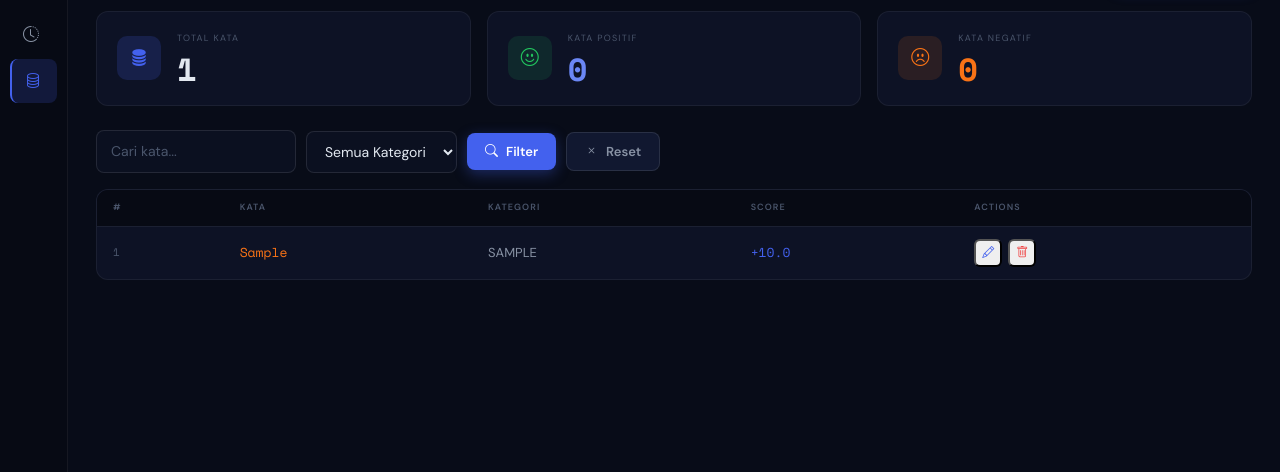
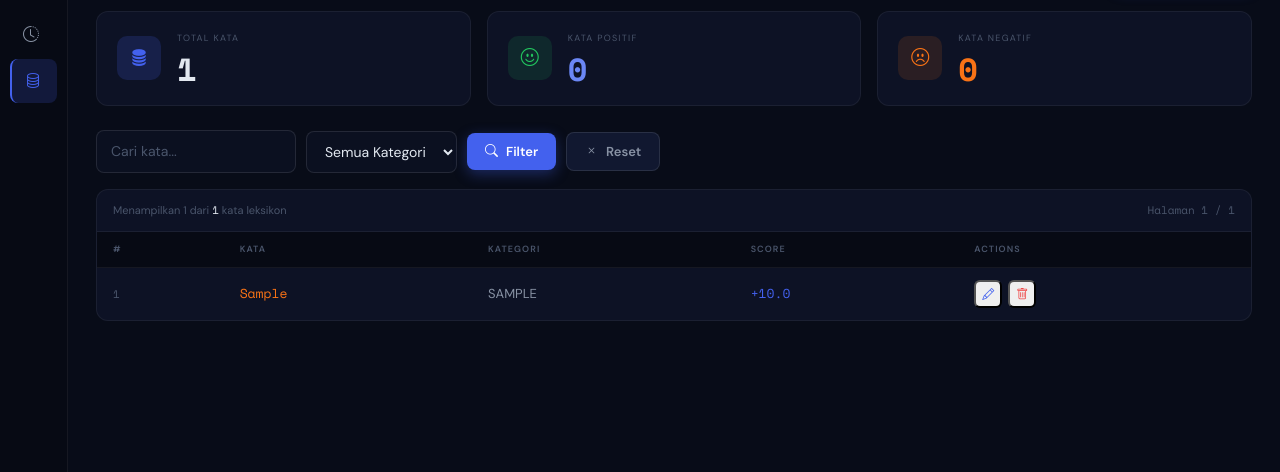
Before and after one commit to dmsfzn/Tugas-Akhir, a Flask app: page /pegawai/lexicon in a window 1280 px wide. Shown: the part 141-613 px from the top of the page. Run offline with Flask 3, Linux system fonts and the light colour scheme; the visitor is signed in with stand-in values (Sample User, id 1); tables that the repository leaves empty or names only in its code hold one stand-in row (values such as "Sample post"); parts of the project's set-up code (start-up, migrations or seed data) failed here and were passed over.

Commit message:
Adjust pagination limit to 5 items and implement advanced navigation

```diff
--- a/web/app.py
+++ b/web/app.py
@@ -279,7 +279,7 @@ def pegawai_history():
     date_from  = request.args.get('date_from', '')
     date_to    = request.args.get('date_to', '')
     page       = int(request.args.get('page', 1))
-    per_page   = 10
+    per_page   = 5
 
     db  = get_db()
     cur = db.cursor(dictionary=True)
@@ -370,6 +370,8 @@ def pegawai_lexicon():
 
     q_lex = request.args.get('q', '').strip()
     cat   = request.args.get('cat', 'all')
+    page  = int(request.args.get('page', 1))
+    per_page = 5
 
     cond   = ["1=1"]
     params = []
@@ -378,11 +380,20 @@ def pegawai_lexicon():
     if cat != 'all':
         cond.append("category = %s"); params.append(cat)
 
-    cur.execute(f"SELECT * FROM lexicon WHERE {' AND '.join(cond)} ORDER BY word ASC", params)
+    where = " AND ".join(cond)
+    cur.execute(f"SELECT COUNT(*) AS cnt FROM lexicon WHERE {where}", params)
+    total_rows = cur.fetchone()['cnt']
+    total_pages = max(1, (total_rows + per_page - 1) // per_page)
+    offset = (page - 1) * per_page
+
+    cur.execute(
+        f"SELECT * FROM lexicon WHERE {where} ORDER BY word ASC LIMIT %s OFFSET %s",
+        params + [per_page, offset]
+    )
     lexicons = cur.fetchall()
     cur.close(); db.close()
 
-    return render_template('pegawai/lexicon.html', lexicons=lexicons, q=q_lex, cat=cat)
+    return render_template('pegawai/lexicon.html', lexicons=lexicons, q=q_lex, cat=cat, page=page, total_pages=total_pages, total_rows=total_rows)
 
 
 # ─────────────────────────────────────────────
--- a/web/templates/pegawai/lexicon.html
+++ b/web/templates/pegawai/lexicon.html
@@ -70,8 +70,15 @@
   </div>
 </form>
 
-<!-- ── TABLE ─────────────────────────────── -->
 <div class="mm-table-wrap">
+  <div
+    style="padding:12px 16px;border-bottom:1px solid var(--border);display:flex;justify-content:space-between;align-items:center;">
+    <span style="font-size:11px;color:var(--text-3);">
+      Menampilkan {{ lexicons|length }} dari <span style="color:var(--text-1);font-family:var(--font-mono);">{{
+        total_rows|default('—') }}</span> kata leksikon
+    </span>
+    <span style="font-size:11px;color:var(--text-3);font-family:var(--font-mono);">Halaman {{ page }} / {{ total_pages }}</span>
+  </div>
   <table class="mm-table">
     <thead>
       <tr>
@@ -86,7 +93,7 @@
       {% if lexicons %}
       {% for lex in lexicons %}
       <tr>
-        <td class="ts">{{ loop.index }}</td>
+        <td class="ts">{{ (page - 1) * 5 + loop.index }}</td>
         <td>
           <span class="mono color-{% if lex.category=='positif' %}pos{% else %}neg{% endif %}" style="font-size:13px;">
             {{ lex.word }}
@@ -132,6 +139,39 @@
     </tbody>
   </table>
 </div>
+
+<!-- ── PAGINATION ─────────────────────────── -->
+{% if total_pages > 1 %}
+<div class="mt-3" style="display:flex;justify-content:space-between;align-items:center;">
+  <span style="font-size:12px;color:var(--text-3);">Halaman {{ page }} dari {{ total_pages }}</span>
+  <div class="mm-pagination">
+    <a href="{{ url_for('pegawai_lexicon', page=page-1, q=q, cat=cat) }}"
+      class="page-btn {% if page <= 1 %}disabled{% endif %}"><i class="bi bi-chevron-left"></i></a>
+
+    {% if page > 3 %}
+      <a href="{{ url_for('pegawai_lexicon', page=1, q=q, cat=cat) }}" class="page-btn">1</a>
+      {% if page > 4 %}
+        <span class="page-btn disabled">...</span>
+      {% endif %}
+    {% endif %}
+
+    {% for p in range([1, page-2]|max, [total_pages+1, page+3]|min) %}
+      <a href="{{ url_for('pegawai_lexicon', page=p, q=q, cat=cat) }}"
+        class="page-btn {% if p == page %}active{% endif %}">{{ p }}</a>
+    {% endfor %}
+
+    {% if page < total_pages - 2 %}
+      {% if page < total_pages - 3 %}
+        <span class="page-btn disabled">...</span>
+      {% endif %}
+      <a href="{{ url_for('pegawai_lexicon', page=total_pages, q=q, cat=cat) }}" class="page-btn">{{ total_pages }}</a>
+    {% endif %}
+
+    <a href="{{ url_for('pegawai_lexicon', page=page+1, q=q, cat=cat) }}"
+      class="page-btn {% if page >= total_pages %}disabled{% endif %}"><i class="bi bi-chevron-right"></i></a>
+  </div>
+</div>
+{% endif %}
 
 <!-- ══════════════════════════════════════════
      MODAL — ADD WORD
```
Also changed, not shown: web/templates/pegawai/history.html (+18 -2 lines).
